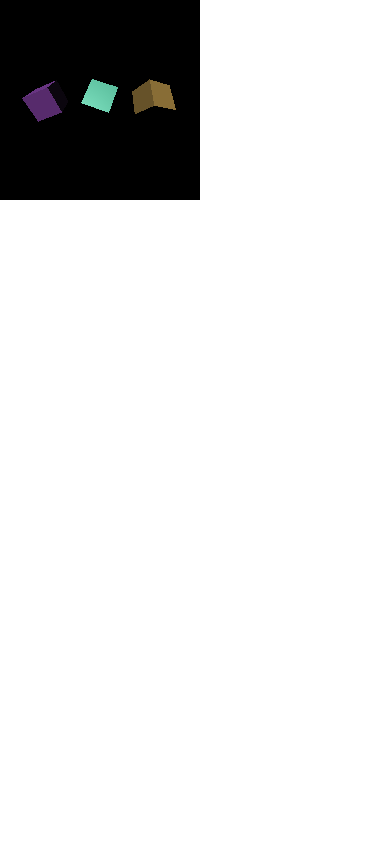
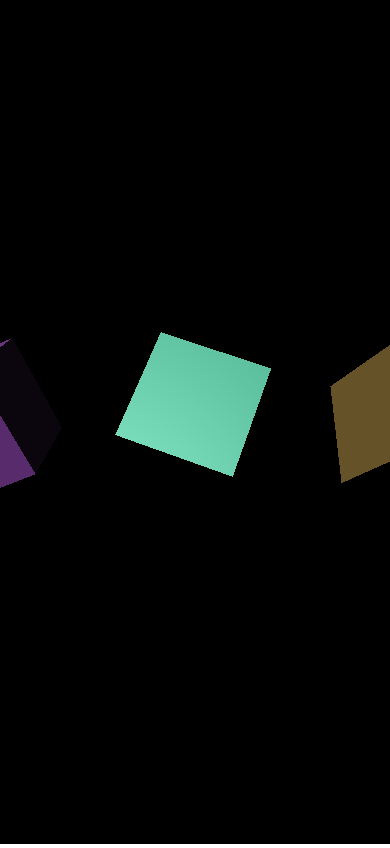
Before and after one commit to ozubergz/threejs_cube, a website built with Parcel: page index.html in a window 390 px wide. Built offline with nearby package versions, Linux system fonts and the light colour scheme.

Commit message:
responsive HD-DPI

```diff
--- a/style.css
+++ b/style.css
@@ -4,8 +4,8 @@ html, body {
  }
 
 #c {
-    /* float: left; */
-    /* padding: 5px; */
-    width: 200px;
-    height: 200px;
+    /* width: 200px;
+    height: 200px; */
+    width: 100%;
+    height: 100%;
 }
--- a/three.js
+++ b/three.js
@@ -34,9 +34,10 @@ function makeInstance(geometry, color, x) {
 }
 
 function resizeRendererToDisplaySize(renderer) {
-    const canvas = renderer.domElement;
-    const width = canvas.clientWidth;
-    const height = canvas.clientHeight;
+	const canvas = renderer.domElement;
+	const pixelRatio = window.devicePixelRatio;
+    const width = canvas.clientWidth * pixelRatio | 0;
+    const height = canvas.clientHeight * pixelRatio | 0;
     const needResize = canvas.width !== width || canvas.height !== height;
     if (needResize) {
       renderer.setSize(width, height, false);
```
Also changed, not shown: 5 other files.
